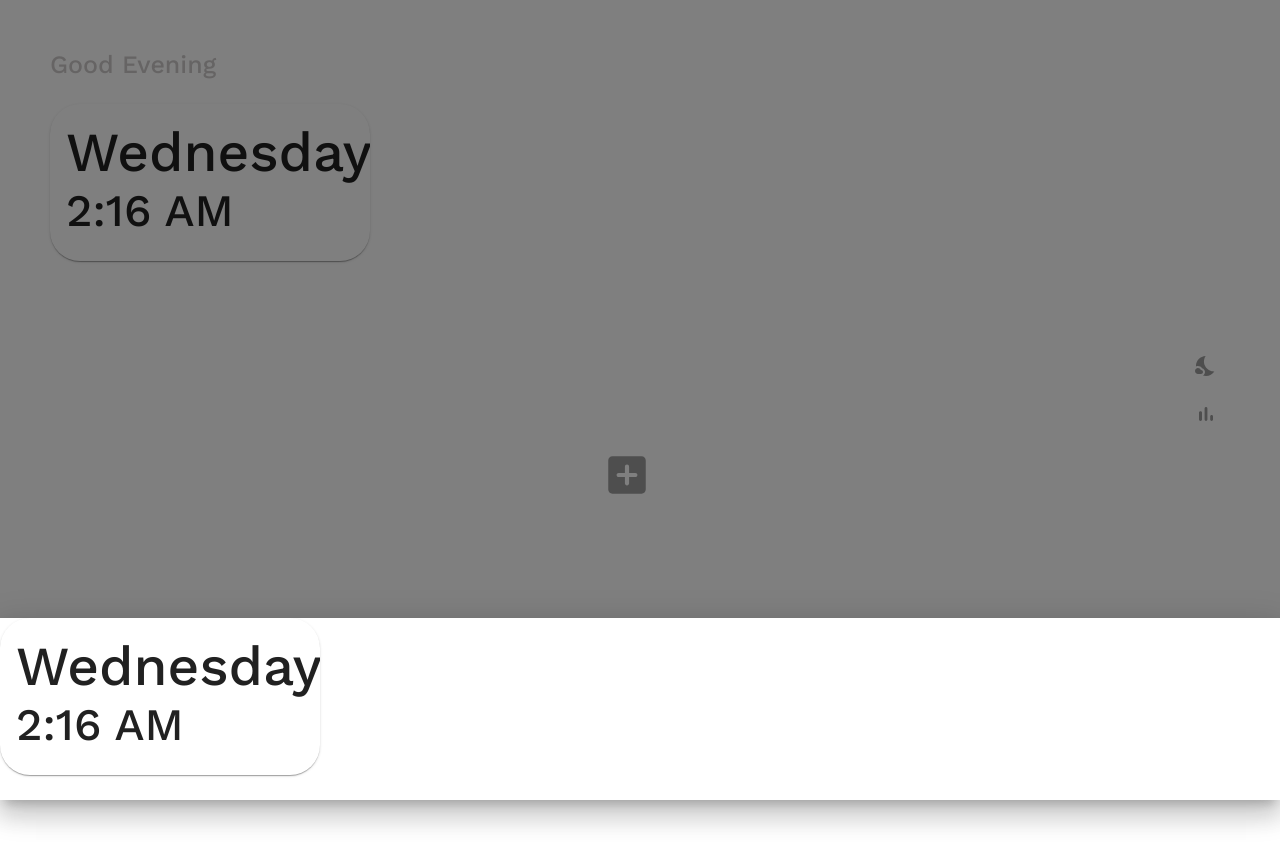
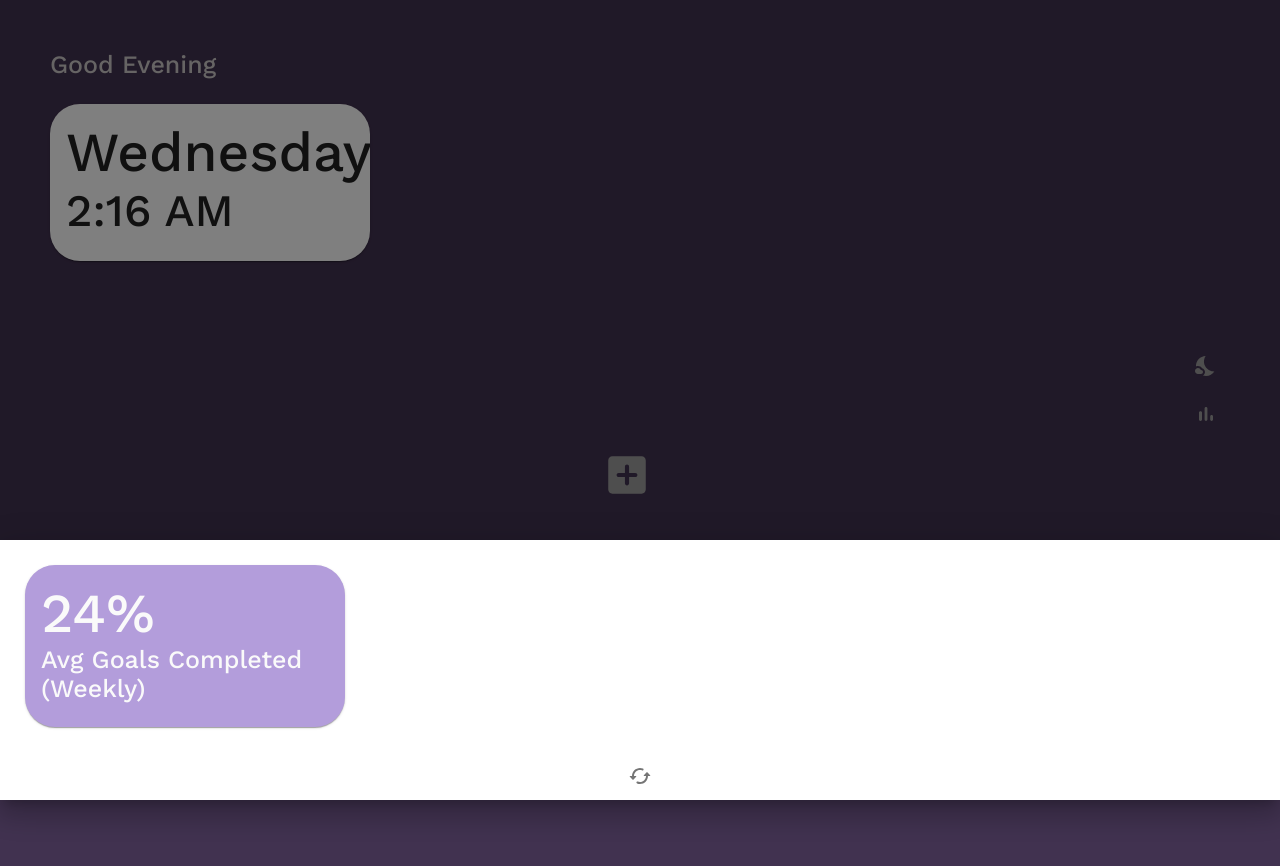
Before and after one commit to sachuu/Productivity-Tracker, a React (Create React App) app: page / in a window 1280 px wide. Both pictures are taken after a click on the button 1206 px from the left and 414 px from the top of the page. Shown: the top 866 px of the page. After the commit the page ends 800 px from the top, so only its background shows below. Built offline with nearby package versions, Linux system fonts and the light colour scheme.

Commit message:
screen size bug fix / dashboard update

```diff
--- a/public/index.html
+++ b/public/index.html
@@ -35,13 +35,10 @@
     <style>
       html,
       body,
-      #root {
-        height: 100%;
-      }
 
       body {
         margin: 0;
-        background-color: #ffffff; /**This section is causing the issue**/
+        background-color: #413250; /**This section is causing the issue**/
         font-family: "Roboto", sans-serif;
       }
     </style>
--- a/src/App.js
+++ b/src/App.js
@@ -8,10 +8,12 @@ import { grey } from '@material-ui/core/colors';
 import Snackbar from '@material-ui/core/Snackbar';
 import Checkbox from '@material-ui/core/Checkbox';
 import ListItem from '@material-ui/core/ListItem';
+import { deepPurple } from '@material-ui/core/colors';
 import CardContent from '@material-ui/core/CardContent';
 import ListItemIcon from '@material-ui/core/ListItemIcon';
 import ListItemText from '@material-ui/core/ListItemText';
 import NightsStayIcon from '@material-ui/icons/NightsStay';
+import CachedRoundedIcon from '@material-ui/icons/CachedRounded';
 import AddBoxRoundedIcon from '@material-ui/icons/AddBoxRounded';
 import { Button , TextField, IconButton} from '@material-ui/core';
 import BarChartRoundedIcon from '@material-ui/icons/BarChartRounded';
@@ -267,15 +269,18 @@ function App() {
       </Drawer>
 
       <Drawer anchor={"bottom"} open={dashboard} onClose={toggleDashboardClose} transitionDuration={300}>
-        <Card style = {{marginBottom: 25, width: window.innerWidth/4, borderRadius: 30, backgroundColor: nightMode.banner, color: nightMode.bannerText, raised: true}}>
+        <Card style = {{margin: 25, width: window.innerWidth/4, borderRadius: 30, backgroundColor: deepPurple[200], color: grey[50], raised: true}}>
           <CardContent>
             <div style = {{display: 'flex', fontFamily: 'Work Sans', fontSize: 55}}>
-              <text>{currDate}</text>
+              <text>{"24%"}</text>
             </div>
 
-            <text style = {{display: 'flex', fontFamily: 'Work Sans', fontSize: 45}}>{currTime}</text>
+            <text style = {{display: 'flex', fontFamily: 'Work Sans', fontSize: 25, color: grey[20]}}>{"Avg Goals Completed (Weekly)"}</text>
           </CardContent>
         </Card>
+        <IconButton onClick = {switchNightMode}>
+          <CachedRoundedIcon/>
+        </IconButton>
       </Drawer>
 
       <div style = {{paddingTop: 40}}>
```
